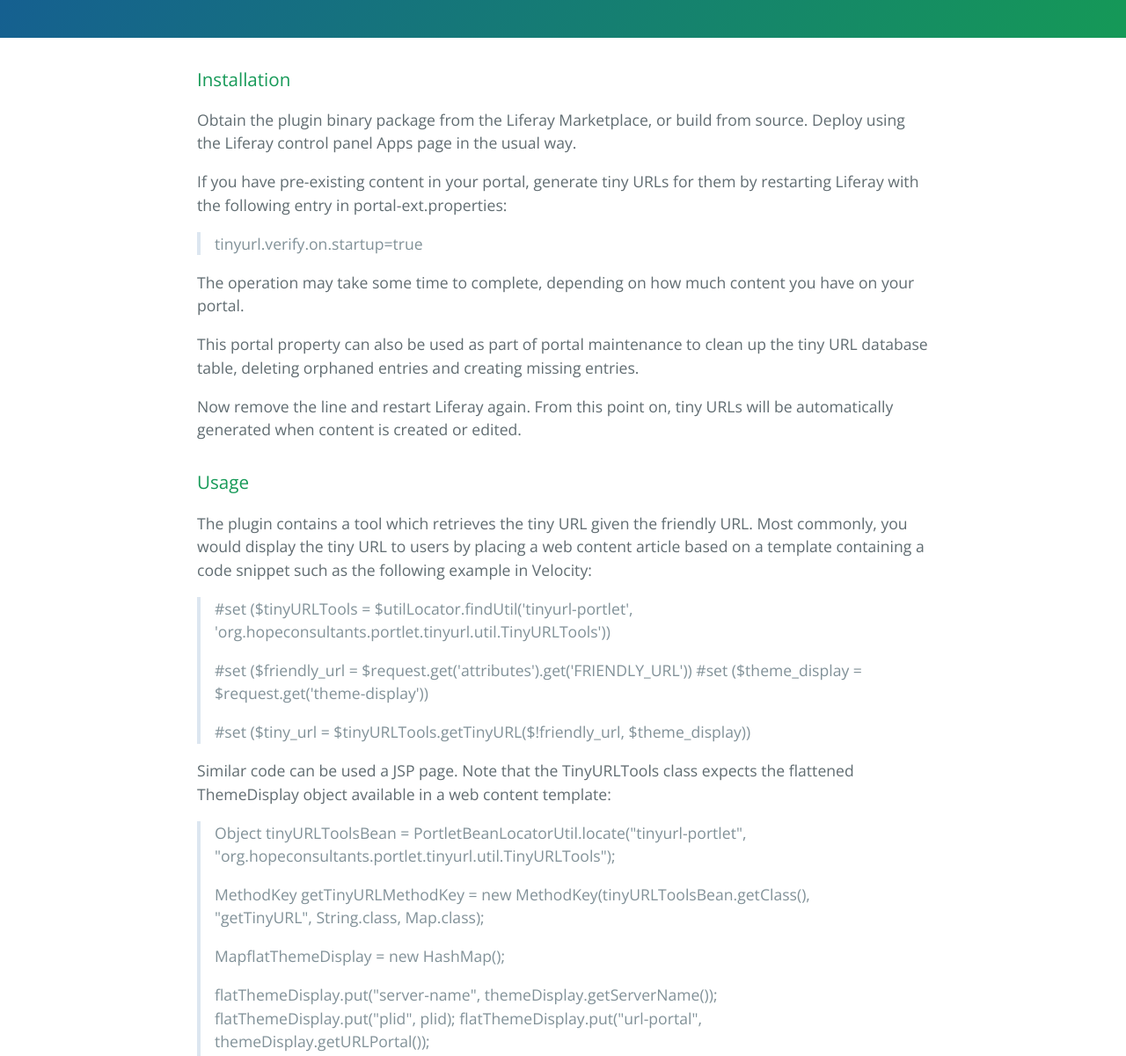
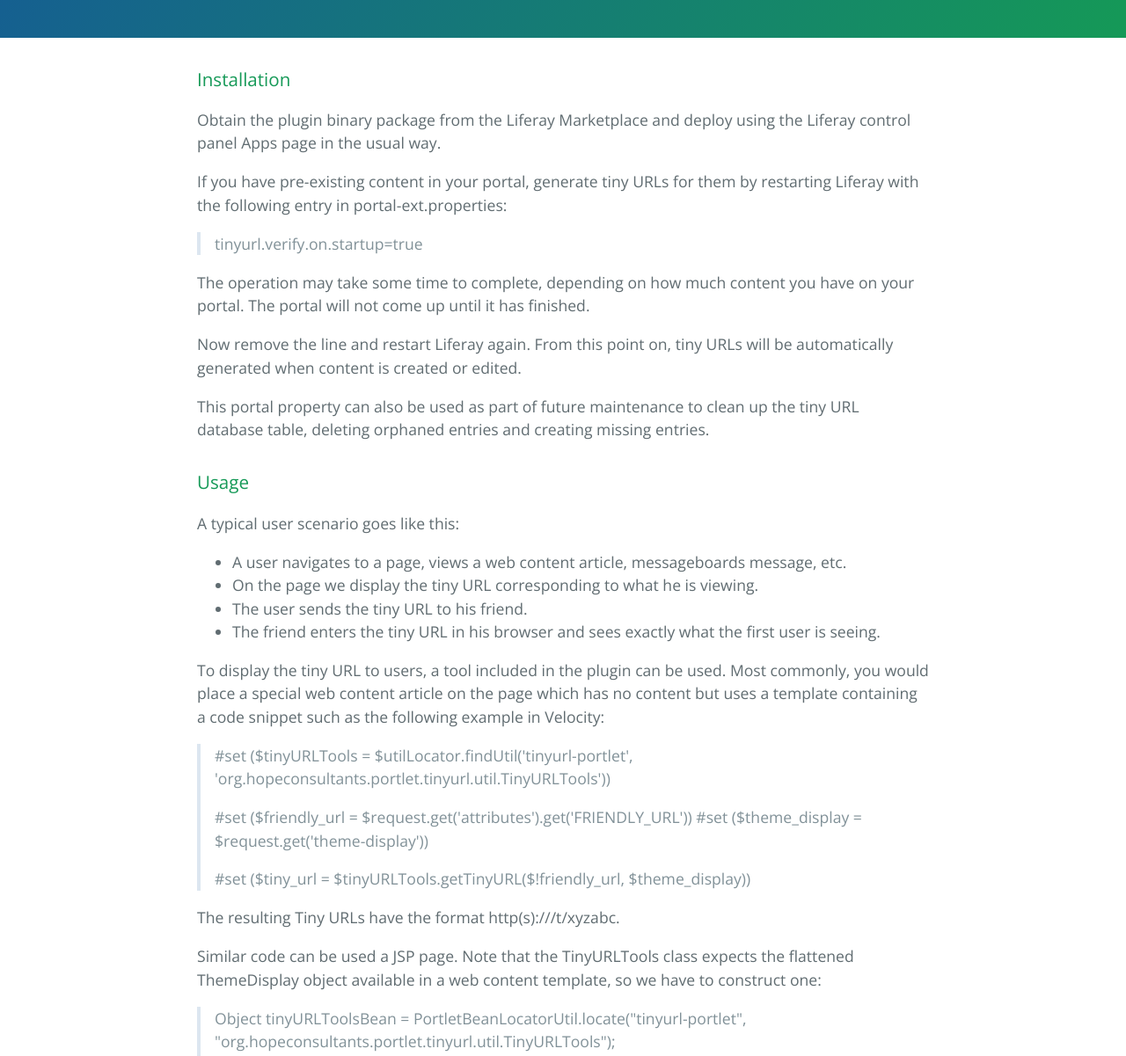
Before and after one commit to Hope-Consultants-International/tinyurl-portlet, a plain HTML site: page index.html in a window 1280 px wide. Shown: the part 340-1541 px from the top of the page at 88% size. Drawn offline with nearby package versions, Linux system fonts and the light colour scheme.

```diff
--- a/index.html
+++ b/index.html
@@ -22,7 +22,7 @@
       <h3>
 <a id="installation" class="anchor" href="#installation" aria-hidden="true"><span aria-hidden="true" class="octicon octicon-link"></span></a>Installation</h3>
 
-<p>Obtain the plugin binary package from the Liferay Marketplace, or build from source. Deploy using the Liferay control panel Apps page in the usual way.</p>
+<p>Obtain the plugin binary package from the Liferay Marketplace and deploy using the Liferay control panel Apps page in the usual way.</p>
 
 <p>If you have pre-existing content in your portal, generate tiny URLs for them by restarting Liferay with the following entry in portal-ext.properties:</p>
 
@@ -30,16 +30,25 @@
 <p>tinyurl.verify.on.startup=true</p>
 </blockquote>
 
-<p>The operation may take some time to complete, depending on how much content you have on your portal.</p>
-
-<p>This portal property can also be used as part of portal maintenance to clean up the tiny URL database table, deleting orphaned entries and creating missing entries.</p>
+<p>The operation may take some time to complete, depending on how much content you have on your portal. The portal will not come up until it has finished.</p>
 
 <p>Now remove the line and restart Liferay again. From this point on, tiny URLs will be automatically generated when content is created or edited.</p>
+
+<p>This portal property can also be used as part of future maintenance to clean up the tiny URL database table, deleting orphaned entries and creating missing entries.</p>
 
 <h3>
 <a id="usage" class="anchor" href="#usage" aria-hidden="true"><span aria-hidden="true" class="octicon octicon-link"></span></a>Usage</h3>
 
-<p>The plugin contains a tool which retrieves the tiny URL given the friendly URL. Most commonly, you would display the tiny URL to users by placing a web content article based on a template containing a code snippet such as the following example in Velocity:</p>
+<p>A typical user scenario goes like this:</p>
+
+<ul>
+<li>A user navigates to a page, views a web content article, messageboards message, etc.</li>
+<li>On the page we display the tiny URL corresponding to what he is viewing.</li>
+<li>The user sends the tiny URL to his friend.</li>
+<li>The friend enters the tiny URL in his browser and sees exactly what the first user is seeing.</li>
+</ul>
+
+<p>To display the tiny URL to users, a tool included in the plugin can be used. Most commonly, you would place a special web content article on the page which has no content but uses a template containing a code snippet such as the following example in Velocity:</p>
 
 <blockquote>
 <p>#set ($tinyURLTools = $utilLocator.findUtil('tinyurl-portlet', 'org.hopeconsultants.portlet.tinyurl.util.TinyURLTools'))</p>
@@ -55,7 +64,9 @@
 
 </blockquote>
 
-<p>Similar code can be used a JSP page. Note that the TinyURLTools class expects the flattened ThemeDisplay object available in a web content template:</p>
+<p>The resulting Tiny URLs have the format http(s):///t/xyzabc.</p>
+
+<p>Similar code can be used a JSP page. Note that the TinyURLTools class expects the flattened ThemeDisplay object available in a web content template, so we have to construct one:</p>
 
 <blockquote>
 <p>Object tinyURLToolsBean = PortletBeanLocatorUtil.locate("tinyurl-portlet", "org.hopeconsultants.portlet.tinyurl.util.TinyURLTools");</p>
@@ -84,7 +95,7 @@
 <li>wiki page</li>
 </ul>
 
-<p>Note: not all the weird and wonderful formats of friendly URL are supported, only those which the portal provides for the FRIENDLY_URL request attribute.</p>
+<p>Note: not all the weird and wonderful formats of friendly URL are supported, only those which the portal provides in the FRIENDLY_URL request attribute.</p>
 
       <footer class="site-footer">
         <span class="site-footer-owner"><a href="https://github.com/Hope-Consultants-International/tinyurl-portlet">Tiny URLs</a> is maintained by <a href="https://github.com/Hope-Consultants-International">Hope-Consultants-International</a>.</span>
```
Also changed, not shown: params.json (+1 -1 lines).
